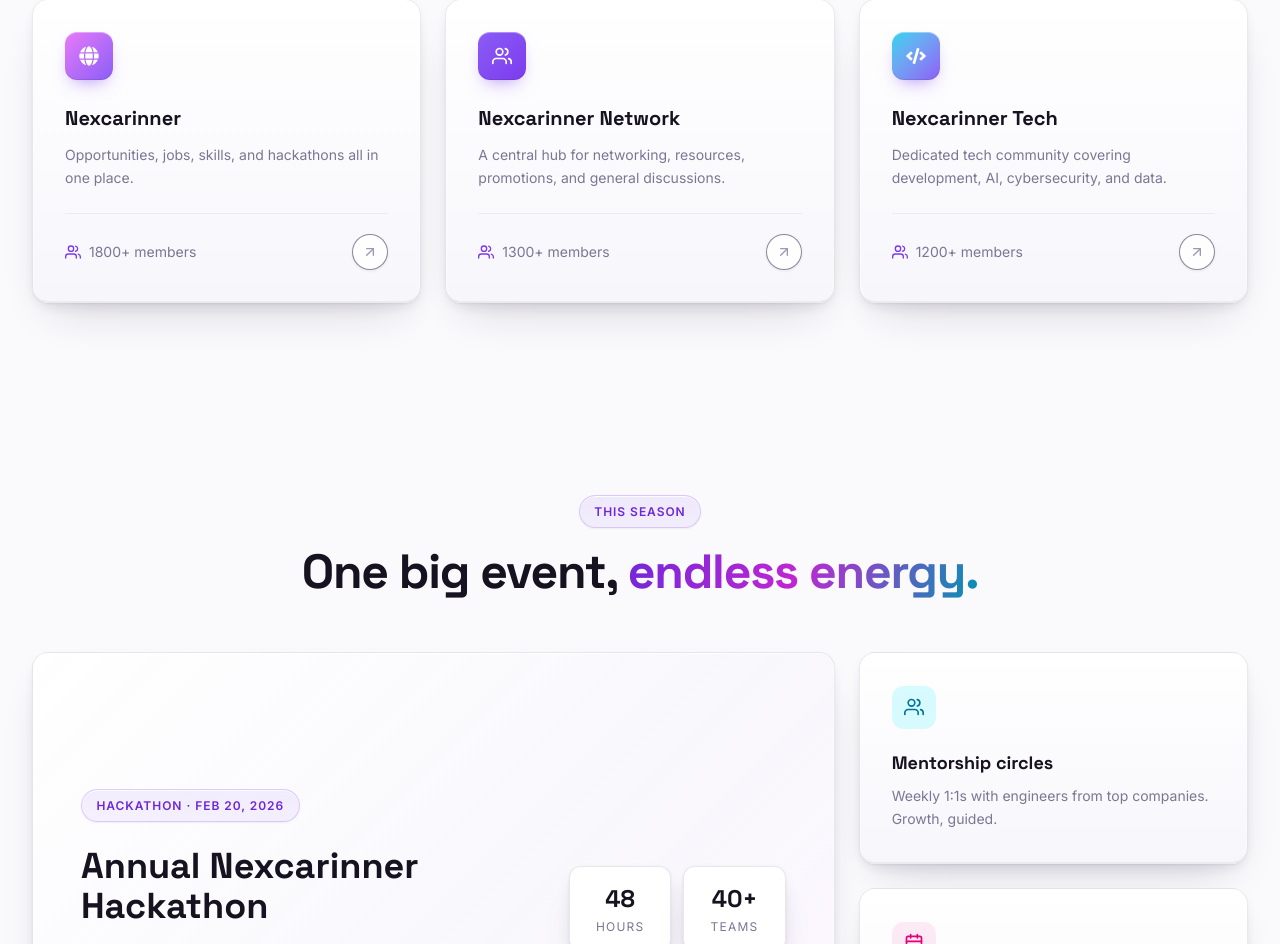
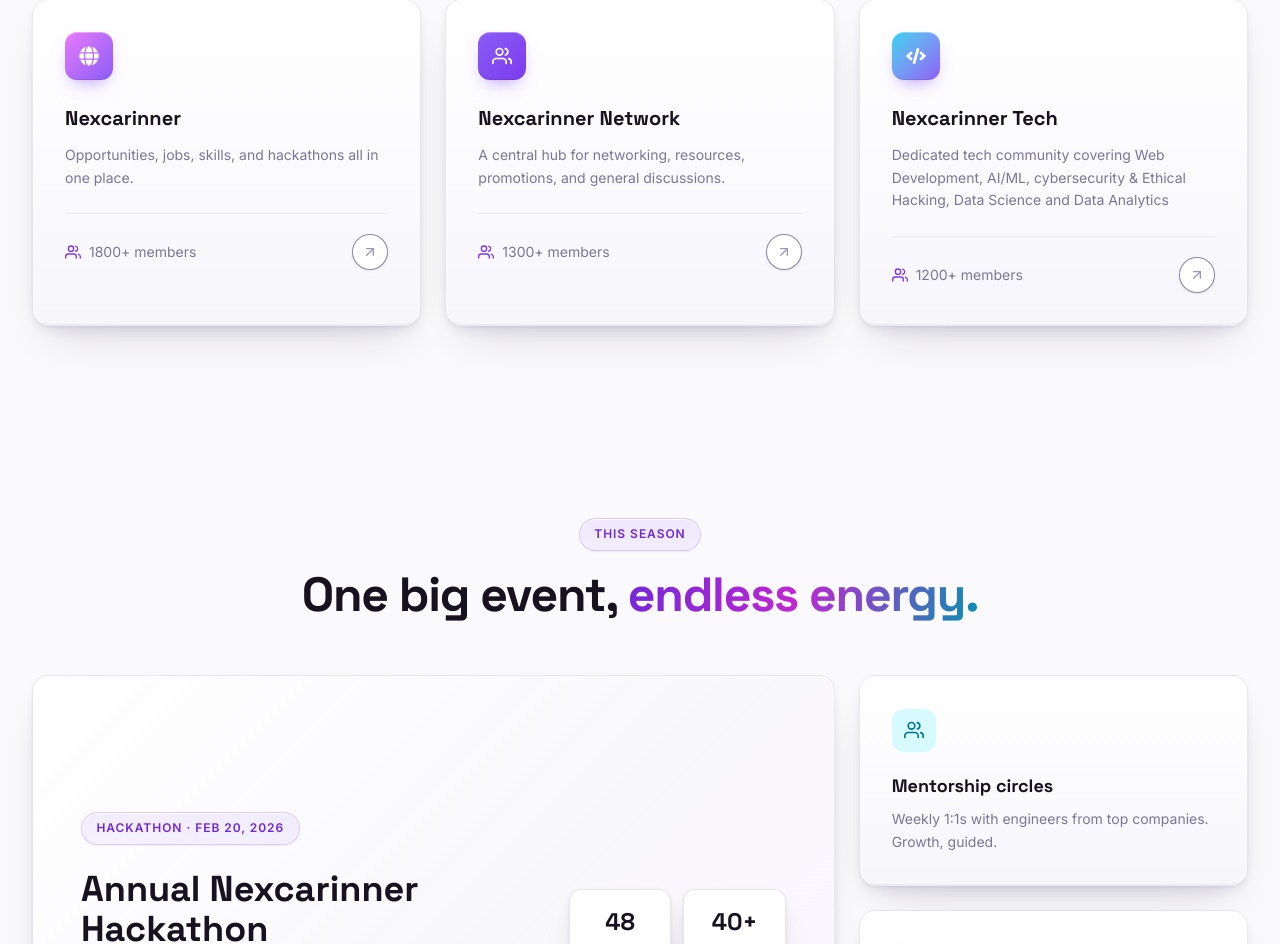
Before and after one commit to codexxxx07/Nexcarinner_Website, a React (Vite) app in the folder FrontEnd/: page / in a window 1280 px wide. Shown: the part 1535-2479 px from the top of the page. Built offline with nearby package versions, Linux system fonts and the light colour scheme.

Commit message:
Modified Pages

```diff
--- a/FrontEnd/src/pages/Home.jsx
+++ b/FrontEnd/src/pages/Home.jsx
@@ -55,7 +55,7 @@ const communities = [
   {
     title: 'Nexcarinner Tech',
     members: '1200+',
-    description: 'Dedicated tech community covering development, AI, cybersecurity, and data.',
+    description: 'Dedicated tech community covering Web Development, AI/ML, cybersecurity & Ethical Hacking, Data Science and Data Analytics',
     icon: FaCode,
     accent: 'from-flare-cyan to-brand-500',
     link: 'https://chat.whatsapp.com/BDg0TFynjZ7JmZkWiFvdWI?s=cl&p=a&ilr=1',
```
